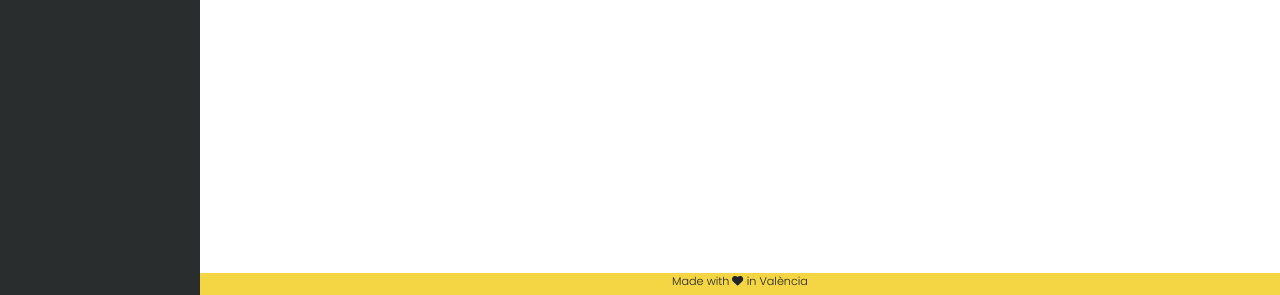
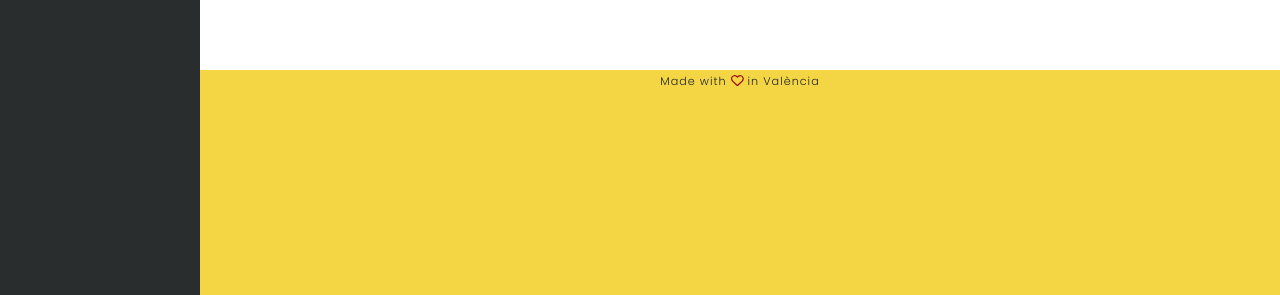
Before and after one commit to gonzaleztucci/new-portfolio-site, a React (Create React App) app: page /contact in a window 1280 px wide. Shown: the part 502-797 px from the top of the page. Built offline with nearby package versions, Linux system fonts and the light colour scheme.

Commit message:
font changes in footer

```diff
--- a/package.json
+++ b/package.json
@@ -5,6 +5,7 @@
   "dependencies": {
     "@fortawesome/fontawesome-svg-core": "^1.3.0",
     "@fortawesome/free-brands-svg-icons": "^6.0.0",
+    "@fortawesome/free-regular-svg-icons": "^6.0.0",
     "@fortawesome/free-solid-svg-icons": "^6.0.0",
     "@fortawesome/react-fontawesome": "^0.1.17",
     "@testing-library/jest-dom": "^5.16.2",
--- a/src/App.js
+++ b/src/App.js
@@ -15,9 +15,8 @@ import ContactsPage from './components/ContactsPage';
 
 const Container = styled.div`
   display: grid;
-
   grid-template-columns: 0.7fr 5fr;
-  grid-template-rows: 120px auto 25px;
+  grid-template-rows: 120px auto auto;
   grid-template-areas:
     "nav    header"
     "nav    main"
@@ -73,7 +72,6 @@ const Main = styled.div`
 `
 const Foot = styled.footer`
   grid-area: footer;
-  background-color: blueviolet;
 `
 
 
--- a/src/components/Footer.jsx
+++ b/src/components/Footer.jsx
@@ -1,24 +1,28 @@
 import React from 'react'
 import styled from 'styled-components'
 import {FontAwesomeIcon} from '@fortawesome/react-fontawesome';
-import { faHeart } from '@fortawesome/free-solid-svg-icons';
+import { faHeart } from '@fortawesome/free-regular-svg-icons';
 
 const Bottom = styled.footer`
   display: flex;
   justify-content: center;
-  align-items: stretch;
+  align-items: baseline;
   height: 100%;
   background-color: #f4d644;
+  padding: 3px;
+
 `
 
 const Text = styled.p`
   font-size: 0.7rem;
+  margin: 0;
+  letter-spacing: 1px;
 `
 
 const Footer = () => {
   return (
     <Bottom>
-      <Text>Made with <FontAwesomeIcon icon={faHeart} /> in València</Text>
+      <Text>Made with  <FontAwesomeIcon icon={faHeart} style={{color:"#9e0404", fontSize: "0.8rem"}} />   in València</Text>
     </Bottom>
   )
 }
```
Also changed, not shown: 1 other file (tests, documents, lock files or other folders).
